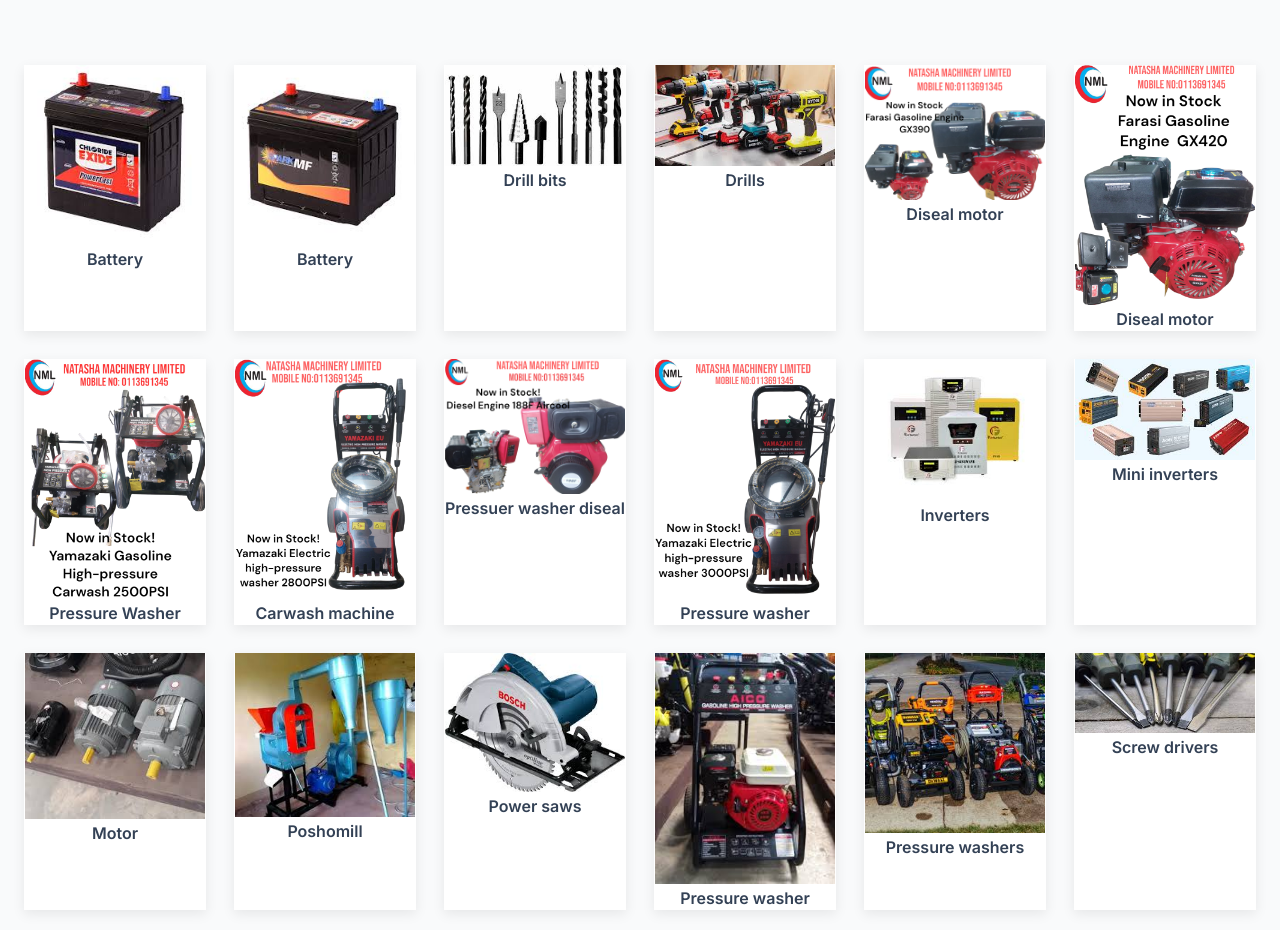
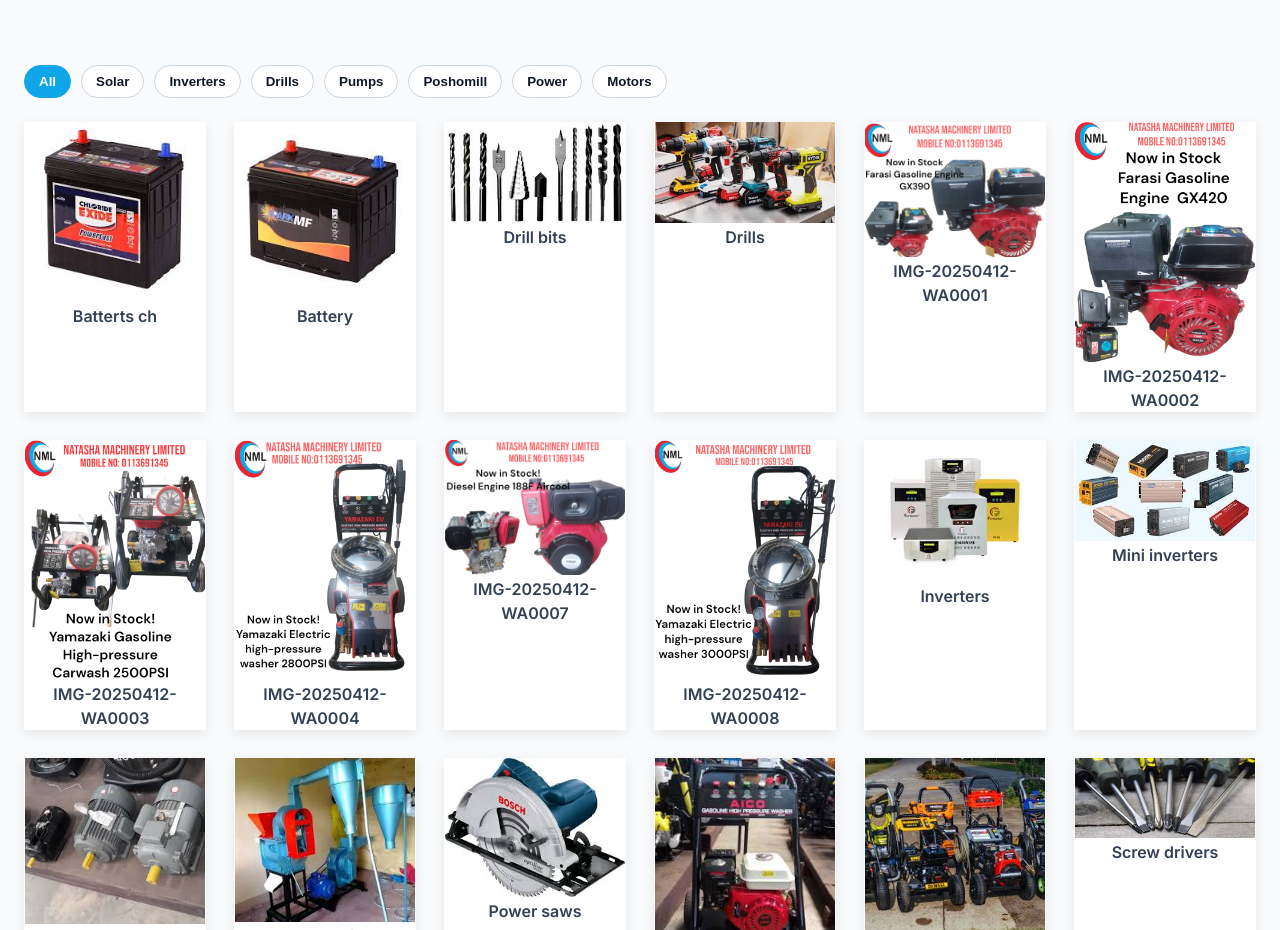
Before and after one commit to Royal-botal/LongTerm, a plain HTML site: page index.html in a window 1280 px wide. Shown: the part 700-1630 px from the top of the page. Drawn offline with Linux system fonts and the light colour scheme.

Commit message:
Add files via upload

```diff
--- a/index.html
+++ b/index.html
@@ -41,96 +41,106 @@
     </section>
     <section class="all-images-section">
       <h3 class="section-title"></h3>
+      <div class="gallery-filters" role="tablist" aria-label="Filter gallery by category">
+        <button class="filter-btn active" data-filter="all" role="tab" aria-selected="true">All</button>
+        <button class="filter-btn" data-filter="solar" role="tab" aria-selected="false">Solar</button>
+        <button class="filter-btn" data-filter="inverters" role="tab" aria-selected="false">Inverters</button>
+        <button class="filter-btn" data-filter="drills" role="tab" aria-selected="false">Drills</button>
+        <button class="filter-btn" data-filter="pumps" role="tab" aria-selected="false">Pumps</button>
+        <button class="filter-btn" data-filter="poshomill" role="tab" aria-selected="false">Poshomill</button>
+        <button class="filter-btn" data-filter="power" role="tab" aria-selected="false">Power</button>
+        <button class="filter-btn" data-filter="moters" role="tab" aria-selected="false">Motors</button>
+      </div>
       <div class="all-images-grid">
-        <div class="image-card">
-          <img src="images/Batterts ch.jpeg" alt="Battert" class="gallery-image" />
-          <div class="image-name">Battery</div>
+        <div class="image-card" data-category="power">
+          <img src="images/Batterts ch.jpeg" alt="Batterts ch" class="gallery-image" />
+          <div class="image-name">Batterts ch</div>
         </div>
-        <div class="image-card">
+        <div class="image-card" data-category="power">
           <img src="images/battery.jpeg" alt="Battery" class="gallery-image" />
           <div class="image-name">Battery</div>
         </div>
-        <div class="image-card">
+        <div class="image-card" data-category="drills">
           <img src="images/drill bits.jpeg" alt="Drill bits" class="gallery-image" />
           <div class="image-name">Drill bits</div>
         </div>
-        <div class="image-card">
+        <div class="image-card" data-category="drills">
           <img src="images/drills.jpeg" alt="Drills" class="gallery-image" />
           <div class="image-name">Drills</div>
         </div>
-        <div class="image-card">
+        <div class="image-card" data-category="misc">
           <img src="images/IMG-20250412-WA0001.jpg" alt="IMG-20250412-WA0001" class="gallery-image" />
-          <div class="image-name">Diseal motor</div>
+          <div class="image-name">IMG-20250412-WA0001</div>
         </div>
-        <div class="image-card">
+        <div class="image-card" data-category="misc">
           <img src="images/IMG-20250412-WA0002.jpg" alt="IMG-20250412-WA0002" class="gallery-image" />
-          <div class="image-name">Diseal motor</div>
+          <div class="image-name">IMG-20250412-WA0002</div>
         </div>
-        <div class="image-card">
+        <div class="image-card" data-category="misc">
           <img src="images/IMG-20250412-WA0003.jpg" alt="IMG-20250412-WA0003" class="gallery-image" />
-          <div class="image-name">Pressure Washer</div>
+          <div class="image-name">IMG-20250412-WA0003</div>
         </div>
-        <div class="image-card">
+        <div class="image-card" data-category="misc">
           <img src="images/IMG-20250412-WA0004.jpg" alt="IMG-20250412-WA0004" class="gallery-image" />
-          <div class="image-name">Carwash machine </div>
+          <div class="image-name">IMG-20250412-WA0004</div>
         </div>
-        <div class="image-card">
+        <div class="image-card" data-category="misc">
           <img src="images/IMG-20250412-WA0007.jpg" alt="IMG-20250412-WA0007" class="gallery-image" />
-          <div class="image-name">Pressuer washer diseal</div>
+          <div class="image-name">IMG-20250412-WA0007</div>
         </div>
-        <div class="image-card">
+        <div class="image-card" data-category="misc">
           <img src="images/IMG-20250412-WA0008.jpg" alt="IMG-20250412-WA0008" class="gallery-image" />
-          <div class="image-name">Pressure washer</div>
+          <div class="image-name">IMG-20250412-WA0008</div>
         </div>
-        <div class="image-card">
+        <div class="image-card" data-category="inverters">
           <img src="images/inverters.jpeg" alt="Inverters" class="gallery-image" />
           <div class="image-name">Inverters</div>
         </div>
-        <div class="image-card">
+        <div class="image-card" data-category="inverters">
           <img src="images/mini inverters.jpeg" alt="Mini inverters" class="gallery-image" />
           <div class="image-name">Mini inverters</div>
         </div>
-        <div class="image-card">
+        <div class="image-card" data-category="power">
           <img src="images/motor.jpeg" alt="Motor" class="gallery-image" />
           <div class="image-name">Motor</div>
         </div>
-        <div class="image-card">
+        <div class="image-card" data-category="tools">
           <img src="images/Poshomill.jpeg" alt="Poshomill" class="gallery-image" />
           <div class="image-name">Poshomill</div>
         </div>
-        <div class="image-card">
+        <div class="image-card" data-category="drills">
           <img src="images/power saws.jpeg" alt="Power saws" class="gallery-image" />
           <div class="image-name">Power saws</div>
         </div>
-        <div class="image-card">
+        <div class="image-card" data-category="pumps">
           <img src="images/pressure washer.jpeg" alt="Pressure washer" class="gallery-image" />
           <div class="image-name">Pressure washer</div>
         </div>
-        <div class="image-card">
+        <div class="image-card" data-category="pumps">
           <img src="images/pressure washers.jpeg" alt="Pressure washers" class="gallery-image" />
           <div class="image-name">Pressure washers</div>
         </div>
-        <div class="image-card">
+        <div class="image-card" data-category="drills">
           <img src="images/screw drivers.jpeg" alt="Screw drivers" class="gallery-image" />
           <div class="image-name">Screw drivers</div>
         </div>
-        <div class="image-card">
+        <div class="image-card" data-category="inverters solar">
           <img src="images/solar inverter.jpeg" alt="Solar inverter" class="gallery-image" />
           <div class="image-name">Solar inverter</div>
         </div>
-        <div class="image-card">
+        <div class="image-card" data-category="solar">
           <img src="images/solar pumps.jpeg" alt="Solar pumps" class="gallery-image" />
           <div class="image-name">Solar pumps</div>
         </div>
-        <div class="image-card">
+        <div class="image-card" data-category="solar">
           <img src="images/solar.jpeg" alt="Solar" class="gallery-image" />
           <div class="image-name">Solar</div>
         </div>
-        <div class="image-card">
+        <div class="image-card" data-category="tools">
           <img src="images/Tools.jpeg" alt="Tools" class="gallery-image" />
           <div class="image-name">Tools</div>
         </div>
-        <div class="image-card">
+        <div class="image-card" data-category="pumps">
           <img src="images/waterpumps.jpeg" alt="Waterpumps" class="gallery-image" />
           <div class="image-name">Waterpumps</div>
         </div>
@@ -166,6 +176,28 @@
         mobileMenuBtn.setAttribute('aria-expanded', 'false');
       });
     });
+
+    // Gallery filters
+    const filterButtons = document.querySelectorAll('.filter-btn');
+    const imageCards = document.querySelectorAll('.all-images-grid .image-card');
+
+    function applyFilter(filter) {
+      imageCards.forEach(card => {
+        const categories = (card.getAttribute('data-category') || '').split(' ');
+        const shouldShow = filter === 'all' || categories.includes(filter);
+        card.style.display = shouldShow ? '' : 'none';
+      });
+    }
+
+    filterButtons.forEach(btn => {
+      btn.addEventListener('click', () => {
+        filterButtons.forEach(b => { b.classList.remove('active'); b.setAttribute('aria-selected', 'false'); });
+        btn.classList.add('active');
+        btn.setAttribute('aria-selected', 'true');
+        const filter = btn.getAttribute('data-filter');
+        applyFilter(filter);
+      });
+    });
   </script>
 </body>
 </html>
--- a/styles.css
+++ b/styles.css
@@ -714,4 +714,31 @@
   .image-card {
     max-width: 100vw;
   }
+  .all-images-grid {
+    grid-template-columns: repeat(2, 1fr);
+    gap: 12px;
+  }
 }
+
+/* Gallery Filters */
+.gallery-filters {
+  display: flex;
+  flex-wrap: wrap;
+  gap: 10px;
+  margin: 16px 0 8px 0;
+}
+.filter-btn {
+  border: 1px solid #cbd5e1;
+  background: #fff;
+  color: #0f172a;
+  padding: 8px 14px;
+  border-radius: 999px;
+  cursor: pointer;
+  font-weight: 600;
+}
+.filter-btn.active,
+.filter-btn:hover {
+  background: #0ea5e9;
+  color: #fff;
+  border-color: #0ea5e9;
+}
```
